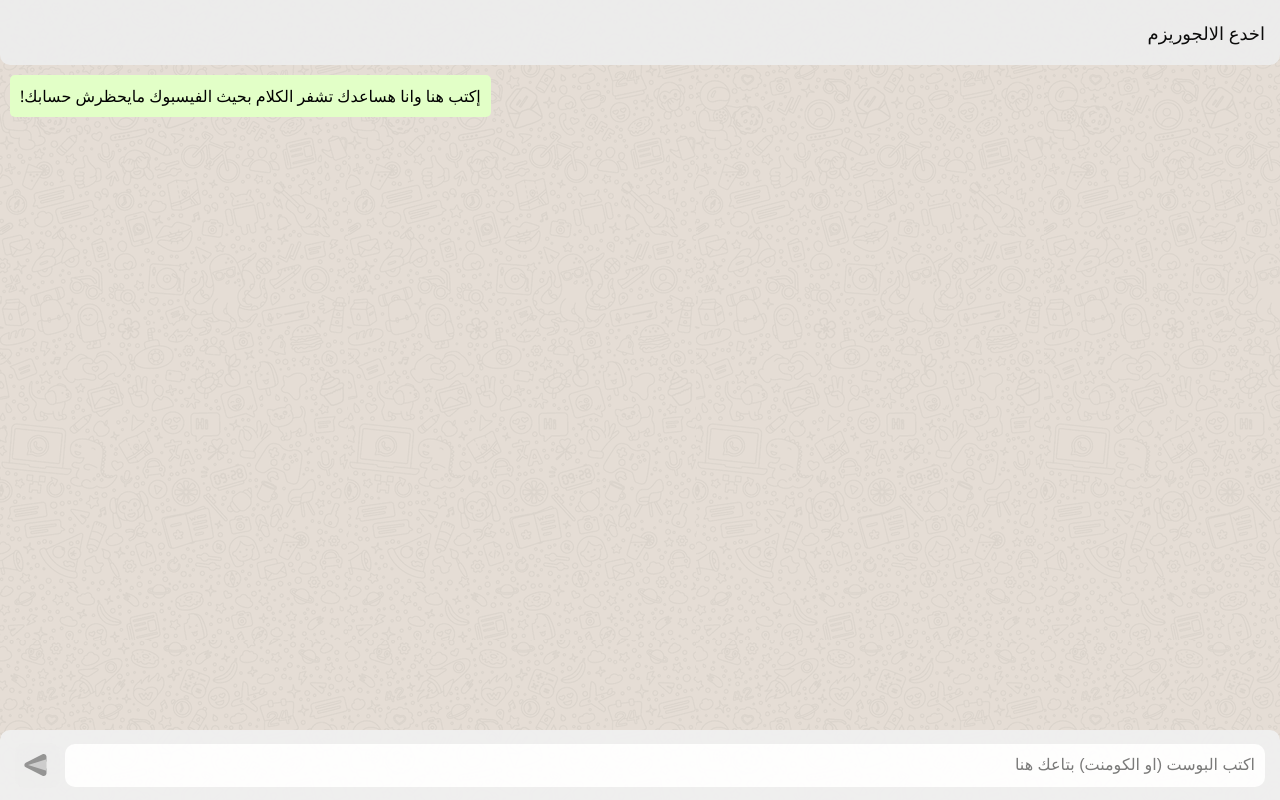
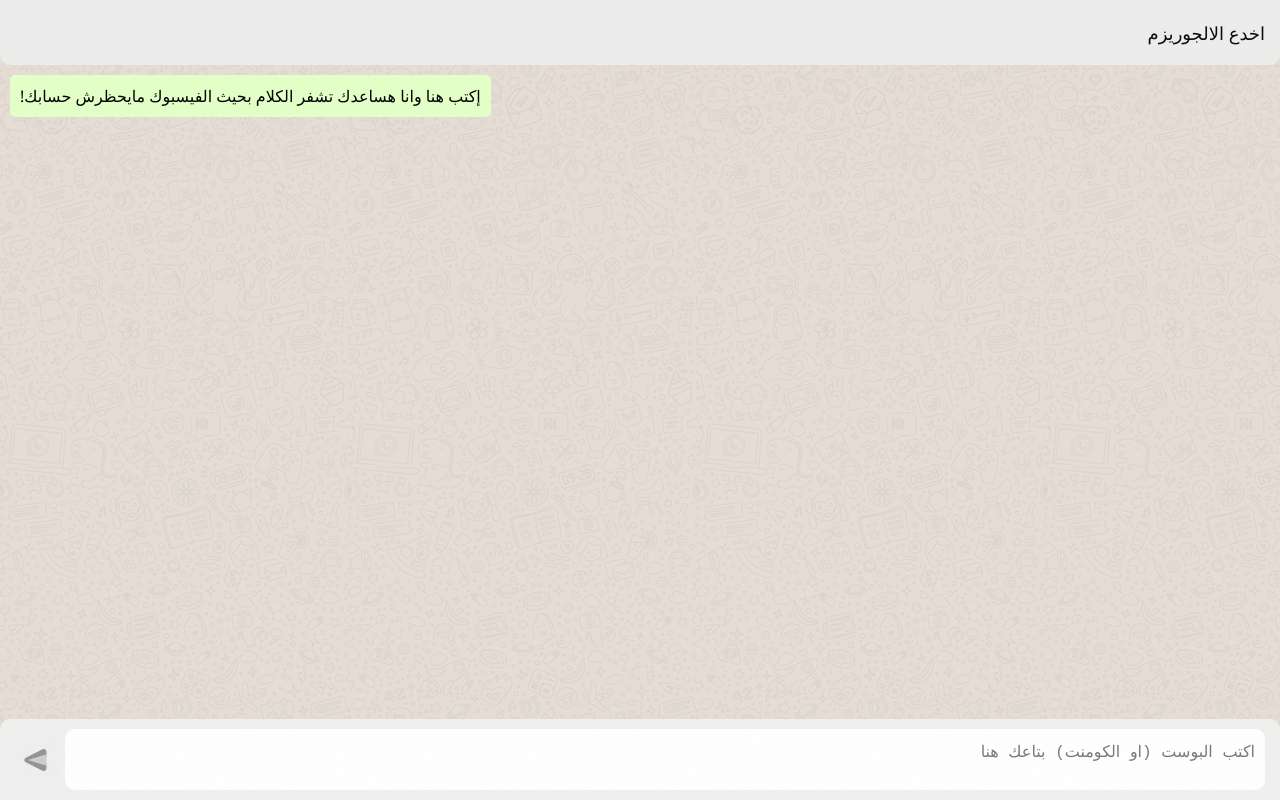
Before and after one commit to OsidAbu-alrub/cheatFacebook, a plain HTML site: page index.html in a window 1280 px wide. Drawn offline with Linux system fonts and the light colour scheme.

Commit message:
change input to textarea

```diff
--- a/assets/style.css
+++ b/assets/style.css
@@ -84,7 +84,6 @@ body {
     position: fixed;
     bottom: 0;
     width: 100vw;
-    height: 70px;
     background-color: #f0f0f0;
     opacity: 0.95;
     border-radius: 10px 10px 0 0;
--- a/index.html
+++ b/index.html
@@ -19,7 +19,7 @@
         </div>
     </div>
     <form class="footer">
-        <input type="text" class="txt" placeholder="اكتب البوست (او الكومنت) بتاعك هنا">
+				<textarea name="text" class="txt" placeholder="اكتب البوست (او الكومنت) بتاعك هنا"></textarea>
         <button class="btn">
             <svg xmlns="http://www.w3.org/2000/svg" class="icon" viewBox="0 0 24 24" width="28px" height="28px">
             <path fill="#919191" d="M20.78,13.98L6.46,21.14C4.87,21.93,3,20.77,3,19v-4l12.42-2.33c0.75-0.14,0.75-1.2,0-1.34L3,9V5 c0-1.77,1.87-2.93,3.46-2.14l14.32,7.16C22.41,10.84,22.41,13.16,20.78,13.98z" />
```
